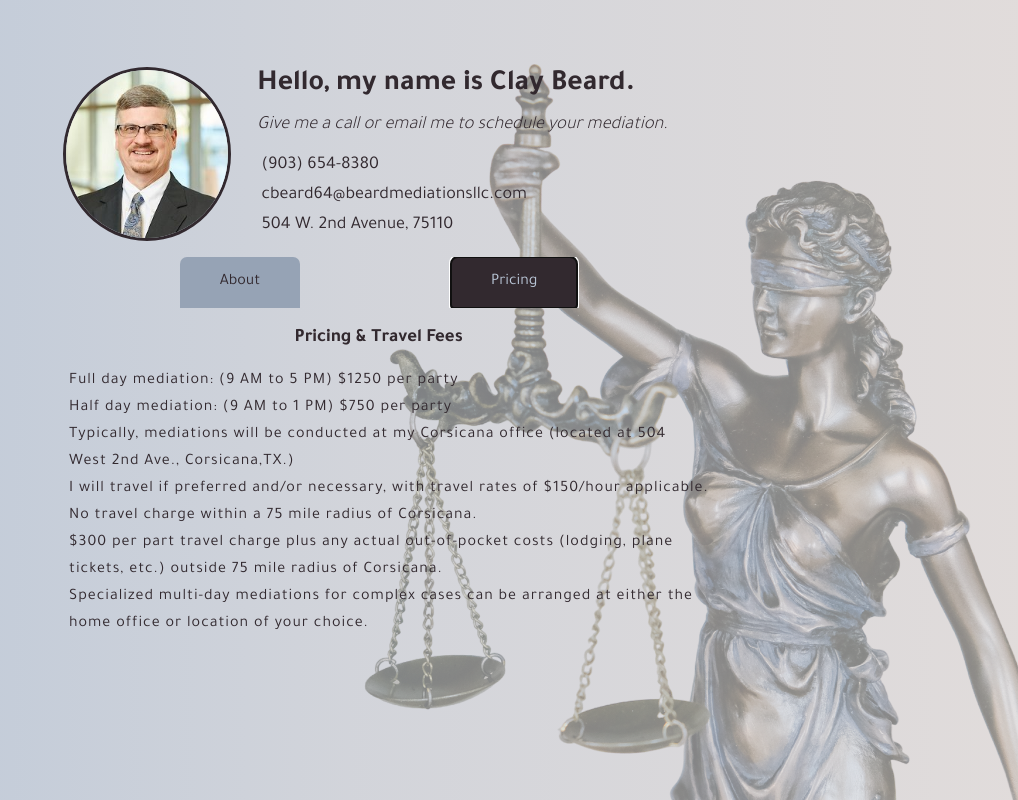
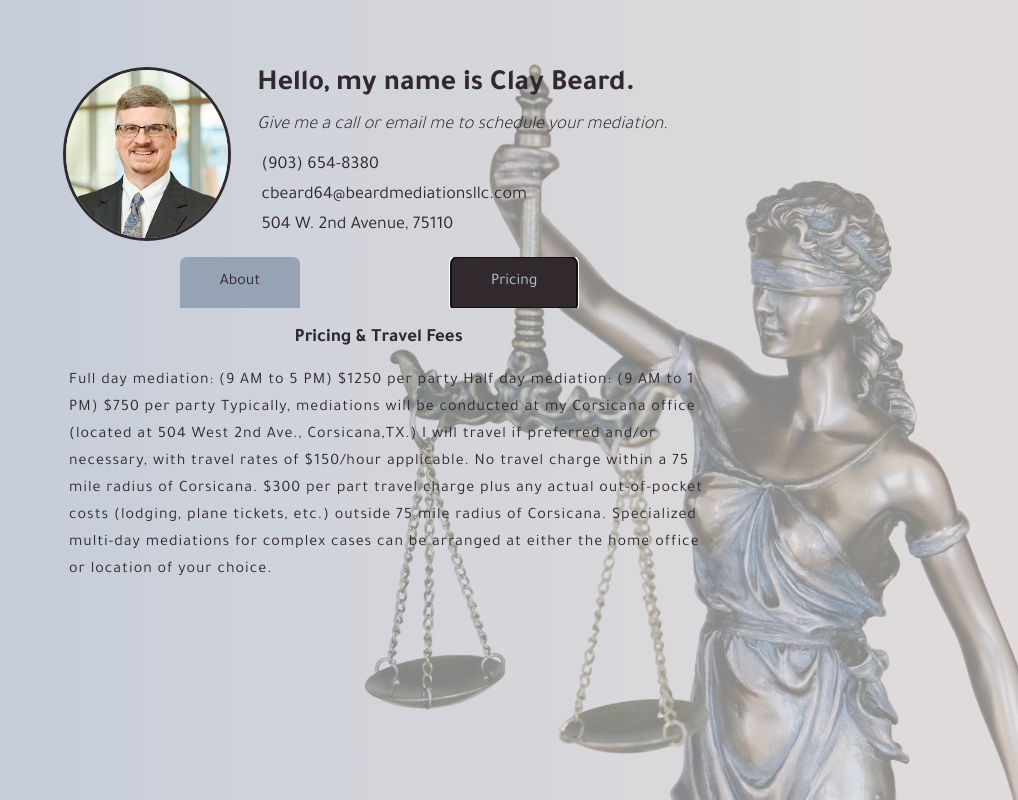
Before and after one commit to h-elliot/beard-mediations, a React (Create React App) app: page / in a window 1280 px wide. Both pictures are taken after a click on the tab "Pricing". Shown: the top 800 px of the page, without its empty margins (262-1280 px from the left). Built offline with nearby package versions, Linux system fonts and the light colour scheme.

Commit message:
before reboot

```diff
--- a/src/components/Pricing.js
+++ b/src/components/Pricing.js
@@ -1,38 +1,22 @@
 import React from 'react';
 import '../styles/Pricing.css';
-import Card from './Card.js';
 
 export default function Pricing() {
 	return (
 		<main className='Pricing-all'>
 			<h3 className='Pricing-title'>Pricing & Travel Fees</h3>
-			<ul className='Pricing-text'>
+			<p className='Pricing-text'>
 				{' '}
-				{/* long */}
-				<li className='Pricing-text-item'>
-					Full day mediation: (9 AM to 5 PM) $1250 per party
-				</li>
-				<li className='Pricing-text-item'>
-					Half day mediation: (9 AM to 1 PM) $750 per party
-				</li>
-				<li className='Pricing-text-item'>
-					Typically, mediations will be conducted at my Corsicana office
-					(located at 504 West 2nd Ave., Corsicana,TX.)
-				</li>
-				<li className='Pricing-text-item'>
-					I will travel if preferred and/or necessary, with travel rates of
-					$150/hour applicable. No travel charge within a 75 mile radius of
-					Corsicana.
-				</li>
-				<li className='Pricing-text-item'>
-					$300 per part travel charge plus any actual out-of-pocket costs
-					(lodging, plane tickets, etc.) outside 75 mile radius of Corsicana.
-				</li>
-				<li className='Pricing-text-item'>
-					Specialized multi-day mediations for complex cases can be arranged at
-					either the home office or location of your choice.
-				</li>
-			</ul>
+				Full day mediation: (9 AM to 5 PM) $1250 per party Half day mediation:
+				(9 AM to 1 PM) $750 per party Typically, mediations will be conducted at
+				my Corsicana office (located at 504 West 2nd Ave., Corsicana,TX.) I will
+				travel if preferred and/or necessary, with travel rates of $150/hour
+				applicable. No travel charge within a 75 mile radius of Corsicana. $300
+				per part travel charge plus any actual out-of-pocket costs (lodging,
+				plane tickets, etc.) outside 75 mile radius of Corsicana. Specialized
+				multi-day mediations for complex cases can be arranged at either the
+				home office or location of your choice.
+			</p>
 		</main>
 	);
 }
--- a/src/styles/About.css
+++ b/src/styles/About.css
@@ -7,7 +7,6 @@
 	letter-spacing: 1px;
 	line-height: 27px;
 
-	overflow: scroll !important;
 }
 
 .About-title h3 {
@@ -22,7 +21,9 @@
 .About-p p {
 	padding: 0 5%;
 	margin-right: 6%;
+	height: 70vh;
 
+	overflow: scroll !important;
 
 
 }
```
